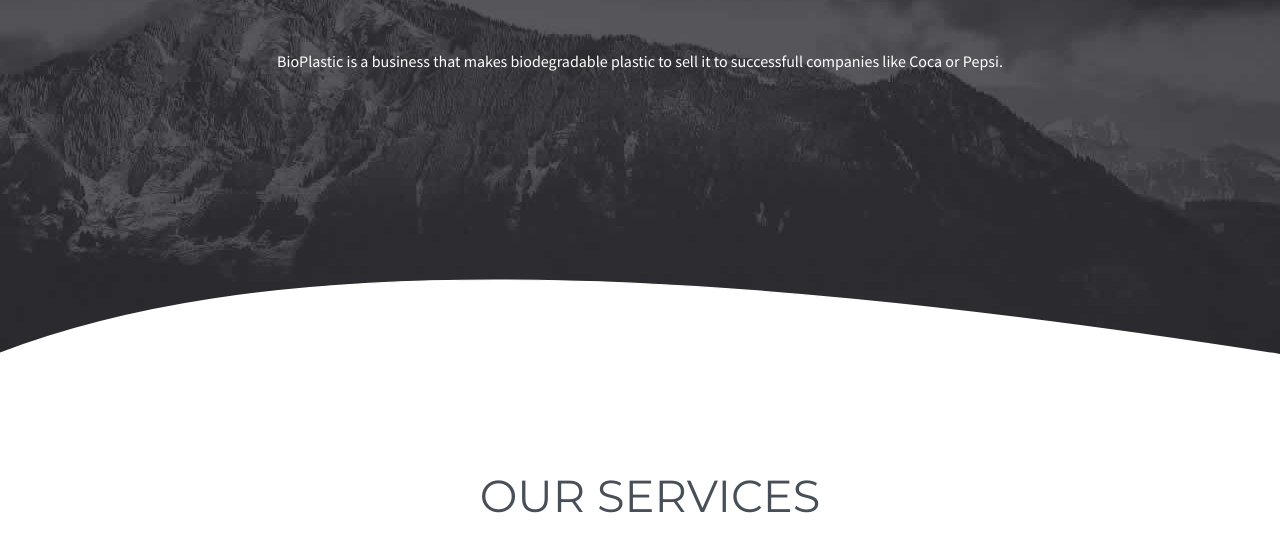
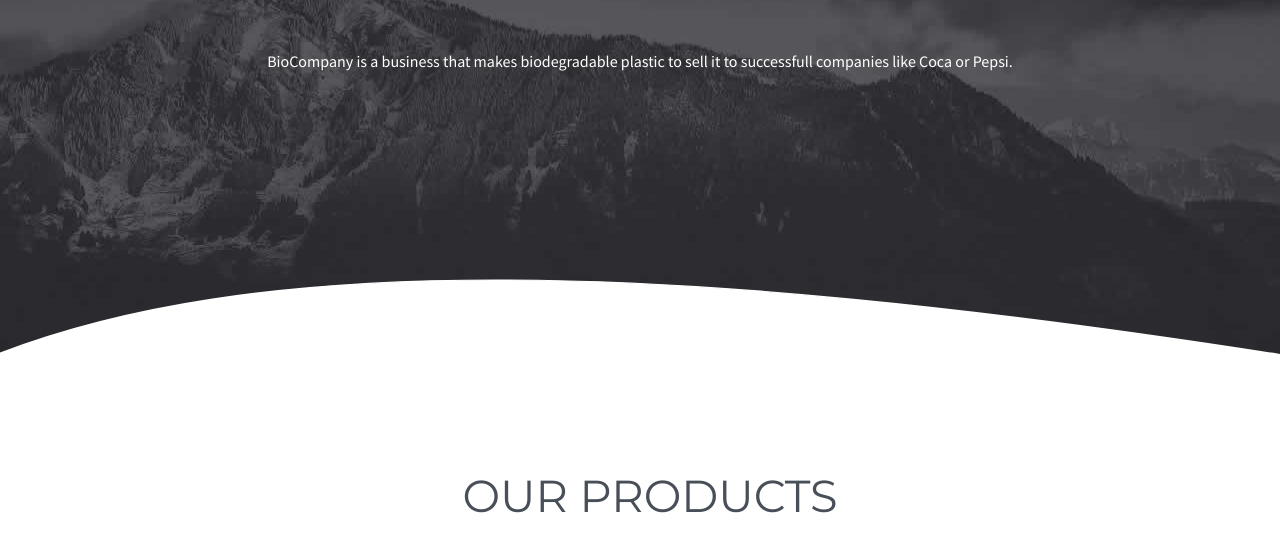
Before and after one commit to Natsura0600/BioPlastic, a plain HTML site: page index.html in a window 1280 px wide. Shown: the part 249-800 px from the top of the page. Drawn offline with Linux system fonts and the light colour scheme; some packages are replaced by stand-ins of ours; a script that the page names is missing; files whose address does not match are found by name.

Commit message:
Update index.html

```diff
--- a/index.html
+++ b/index.html
@@ -48,7 +48,7 @@
                     <div class="col-1-1">
                          <div class="content content-header" >
                             <h2>We can help the world very easily</h2>
-                            <p>BioPlastic is a business that makes biodegradable plastic to sell it to successfull companies like Coca or Pepsi.</p>
+                            <p>BioCompany is a business that makes biodegradable plastic to sell it to successfull companies like Coca or Pepsi.</p>
 
                         </div>
                     </div>
@@ -61,7 +61,7 @@
 
             <div class="wrap services-wrap" id="services">
                 <section class="grid grid-pad services">
-                    <h2>Our Services</h2>
+                    <h2>Our Products</h2>
                     <div class="col-1-4 service-box service-1" >
                         <div class="content">
                             <div class="service-icon">
```
